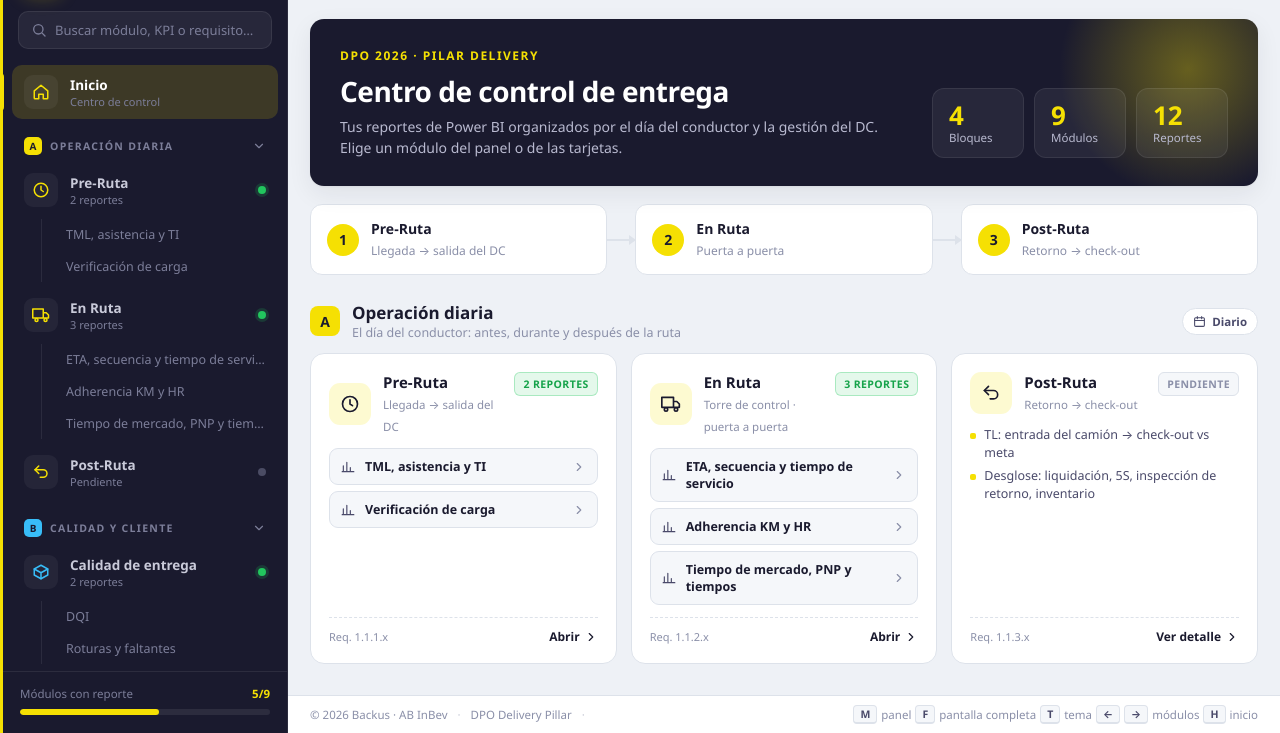
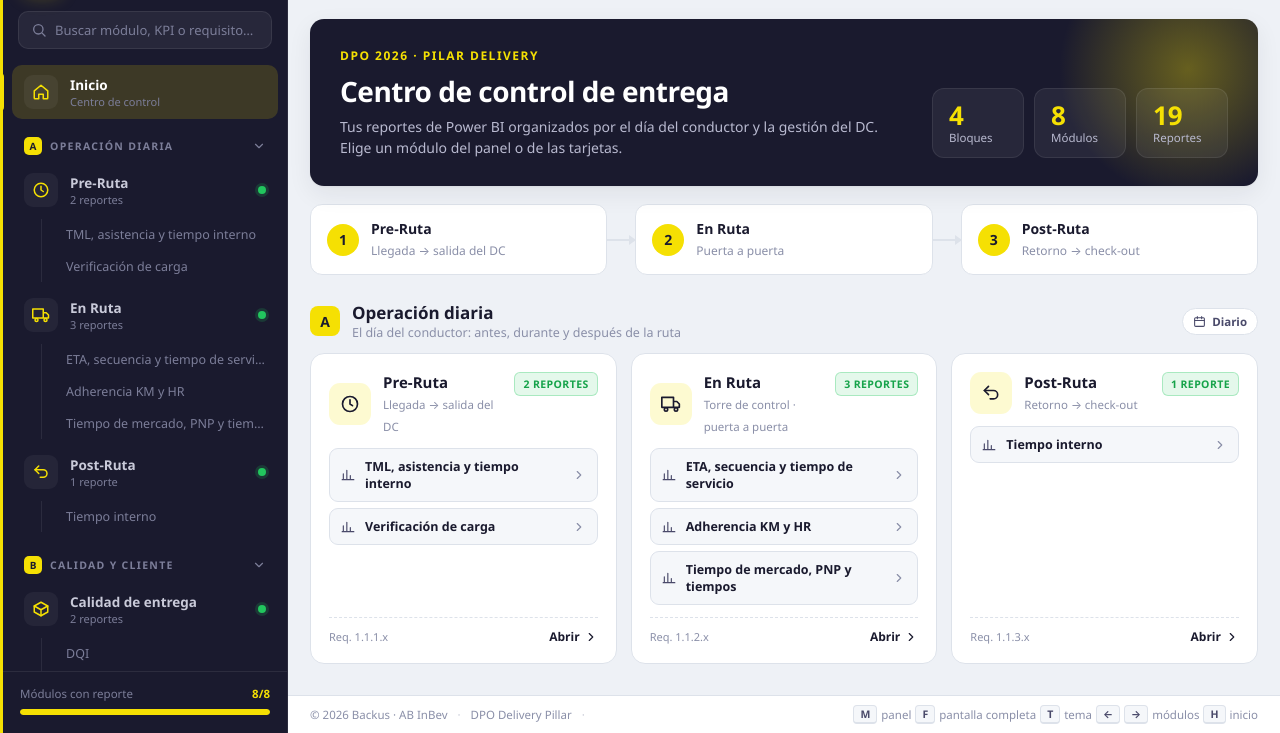
Before and after one commit to nayeliCr8/ControlOperativoBackus_PowerBI, a plain HTML site: page index.html in a window 1280 px wide. Shown: the part 67-800 px from the top of the page. Drawn offline with Linux system fonts and the light colour scheme.

Commit message:
Add files via upload

```diff
--- a/css/styles.css
+++ b/css/styles.css
@@ -18,9 +18,9 @@
 
     /* colores por bloque */
     --blk-a: #F5E003;   /* Operación diaria  */
-    --blk-b: #38BDF8;   /* Calidad & cliente */
-    --blk-c: #A78BFA;   /* Equipo            */
-    --blk-d: #34D399;   /* Gestión mensual   */
+    --blk-b: #F5E003;   /* Calidad & cliente */
+    --blk-c: #F5E003;   /* Equipo            */
+    --blk-d: #F5E003;   /* Gestión mensual   */
 
     --sb-w: 288px;
     --sb-w-mini: 76px;
--- a/js/main.js
+++ b/js/main.js
@@ -16,7 +16,7 @@ const BLOCKS = [
     { id: 'A', name: 'Operación diaria',  desc: 'El día del conductor: antes, durante y después de la ruta', freq: 'Diario',           color: 'var(--blk-a)' },
     { id: 'B', name: 'Calidad y cliente', desc: 'Lo que recibe y percibe el cliente',                         freq: 'Diario / semanal', color: 'var(--blk-b)' },
     { id: 'C', name: 'Equipo empoderado', desc: 'Lo que ve y reporta el conductor',                           freq: 'Diario',           color: 'var(--blk-c)' },
-    { id: 'D', name: 'Gestión mensual',   desc: 'Costos, productividad y comparación',                        freq: 'Mensual',          color: 'var(--blk-d)' }
+    { id: 'D', name: 'Gestión mensual',   desc: 'Comparación con otros DC y entre conductores',                        freq: 'Mensual',          color: 'var(--blk-d)' }
 ];
 
 // =========================================================
@@ -30,7 +30,7 @@ const MODULES = [
         id: 'pre-ruta', block: 'A', icon: 'clock',
         title: 'Pre-Ruta', subtitle: 'Llegada → salida del DC', reqs: '1.1.1.x',
         reports: [
-            { id: 'tml-asistencia',     title: 'TML, asistencia y TI', url: PBI + 'eyJrIjoiZDgzMDBiYmItZDk0ZC00YzBjLTkzNTctZmE0MDFkOTQyY2IzIiwidCI6Ijk4MjAxZmVmLWQ5ZjYtNGU2OC04NGY1LWMyNzA1MDc0ZTM0MiIsImMiOjR9' },
+            { id: 'tml-asistencia',     title: 'TML, asistencia y tiempo interno', url: PBI + 'eyJrIjoiZDgzMDBiYmItZDk0ZC00YzBjLTkzNTctZmE0MDFkOTQyY2IzIiwidCI6Ijk4MjAxZmVmLWQ5ZjYtNGU2OC04NGY1LWMyNzA1MDc0ZTM0MiIsImMiOjR9' },
             { id: 'verificacion-carga', title: 'Verificación de carga', url: PBI + 'eyJrIjoiODVhNzdlNmUtM2UxNS00YTc1LWI0NmItYjc2Y2U3YzVmNmYxIiwidCI6Ijk4MjAxZmVmLWQ5ZjYtNGU2OC04NGY1LWMyNzA1MDc0ZTM0MiIsImMiOjR9' }
         ],
         kpis: [
@@ -63,7 +63,10 @@ const MODULES = [
     {
         id: 'post-ruta', block: 'A', icon: 'return',
         title: 'Post-Ruta', subtitle: 'Retorno → check-out', reqs: '1.1.3.x',
-        reports: [],
+        reports: [
+            // mismo reporte que Pre-Ruta (TML, asistencia y tiempo interno)
+            { id: 'tiempo-interno', title: 'Tiempo interno', url: PBI + 'eyJrIjoiZDgzMDBiYmItZDk0ZC00YzBjLTkzNTctZmE0MDFkOTQyY2IzIiwidCI6Ijk4MjAxZmVmLWQ5ZjYtNGU2OC04NGY1LWMyNzA1MDc0ZTM0MiIsImMiOjR9' }
+        ],
         kpis: [
             ['TL: entrada del camión → check-out vs meta', '1.1.3.4'],
             ['Desglose: liquidación, 5S, inspección de retorno, inventario', '1.1.3.3']
@@ -88,23 +91,37 @@ const MODULES = [
     },
     {
         id: 'nivel-servicio', block: 'B', icon: 'target',
-        title: 'Nivel de servicio', subtitle: 'Rechazos · In Full · On Time · RTM', reqs: '1.4.3.x · 1.4.4.x',
-        reports: [],
+        title: 'Nivel de servicio', subtitle: 'Rechazos · OTIF · T2 RTM', reqs: '1.4.2.x · 1.4.3.x · 1.4.4.x',
+        reports: [
+            { id: 'rechazos',        title: 'Rechazos',        url: PBI + 'eyJrIjoiZTRjYTgxNmEtZWI0OC00NzJmLTk5YjgtN2U3ZTRjM2NmZDI0IiwidCI6Ijk4MjAxZmVmLWQ5ZjYtNGU2OC04NGY1LWMyNzA1MDc0ZTM0MiIsImMiOjR9' },
+            { id: 'rechazos-diario', title: 'Rechazos diario', url: PBI + 'eyJrIjoiMjM5ZjhkOWYtZDU5Ni00ZTQ2LTgyYTctMGVkMjBiNzkxNjVlIiwidCI6Ijk4MjAxZmVmLWQ5ZjYtNGU2OC04NGY1LWMyNzA1MDc0ZTM0MiIsImMiOjR9' },
+            // Reportes del área de trabajo (piden iniciar sesión con la cuenta corporativa).
+            // "url" = versión para insertar en la página · "open" = link original de Power BI
+            { id: 'otif', title: 'OTIF · In Full On Time',
+              url:  'https://app.powerbi.com/reportEmbed?reportId=f846f19a-e9ca-4545-bf9f-4539b50a90ac&groupId=a96bc930-831f-4176-8d43-26b4909b6c93&pageName=06bf4fddbb0d1c918492&autoAuth=true',
+              open: 'https://app.powerbi.com/groups/a96bc930-831f-4176-8d43-26b4909b6c93/reports/f846f19a-e9ca-4545-bf9f-4539b50a90ac/06bf4fddbb0d1c918492?language=es-419&experience=power-bi' },
+            { id: 't2-rtm', title: 'T2 RTM',
+              url:  'https://app.powerbi.com/reportEmbed?reportId=2d823f45-d224-4a4a-afcd-71a29e25885b&pageName=bc0d1c4b0c414b04fbb6&autoAuth=true',
+              open: 'https://app.powerbi.com/groups/me/reports/2d823f45-d224-4a4a-afcd-71a29e25885b/bc0d1c4b0c414b04fbb6?experience=power-bi' }
+        ],
         kpis: [
+            ['OTIF: In Full y On Time con sus causas', '1.4.3.6 · 1.4.4.2'],
+            ['% comunicaciones enviadas al cliente (en ruta, no planificado, ETA)', '1.4.2.3'],
             ['Rechazos por motivo, % modulados y resueltos por el conductor', '1.4.3.5'],
             ['KPI RTM 2T y problemas principales', '1.4.3.4'],
             ['In Full y sus causas', '1.4.3.6'],
             ['On Time: desviación por causa', '1.4.4.2'],
             ['Tendencia On Time', '1.4.4.5']
         ],
-        sources: 'SAP / RTM, CORE, ruteo', routine: 'Semanal con el enrutador'
+        sources: 'SAP / RTM, CORE, ruteo, mensajería', routine: 'Semanal con el enrutador'
     },
     {
         id: 'cliente', block: 'B', icon: 'star',
-        title: 'Experiencia del cliente', subtitle: 'NPS · RMD · reclamos · notificaciones', reqs: '1.4.1.x · 1.4.2.x · 1.5.1.x',
+        title: 'Experiencia del cliente', subtitle: 'NPS · RMD · reclamos · comunicación', reqs: '1.4.1.x · 1.4.2.x · 1.5.1.x',
         reports: [
-            { id: 'nps-rmd',          title: 'NPS, RMD y reclamos', url: PBI + 'eyJrIjoiZTM3ZWQ2N2UtOWNkZi00ZTE2LWI0ZWMtNzM4NjgwY2ZiMjFhIiwidCI6Ijk4MjAxZmVmLWQ5ZjYtNGU2OC04NGY1LWMyNzA1MDc0ZTM0MiIsImMiOjR9' },
-            { id: 'notificacion-pdv', title: 'Notificación PDV',    url: PBI + 'eyJrIjoiOTcwMmRiZDUtNGVlYi00MTY4LWI5NzUtMWVkMjdmOGI1M2NiIiwidCI6Ijk4MjAxZmVmLWQ5ZjYtNGU2OC04NGY1LWMyNzA1MDc0ZTM0MiIsImMiOjR9' }
+            { id: 'nps-rmd',              title: 'NPS, RMD y reclamos',          url: PBI + 'eyJrIjoiZTM3ZWQ2N2UtOWNkZi00ZTE2LWI0ZWMtNzM4NjgwY2ZiMjFhIiwidCI6Ijk4MjAxZmVmLWQ5ZjYtNGU2OC04NGY1LWMyNzA1MDc0ZTM0MiIsImMiOjR9' },
+            { id: 'comunicacion-cliente', title: 'Comunicación con el cliente', url: PBI + 'eyJrIjoiZGJhNmEwZjMtNGM4OC00ZDFmLTkzYTYtZWNkOTM3ZDdlZmNjIiwidCI6IjZjNjJhOGE3LTIxNzktNDk0MS04NGFhLTdjOWJmYjNkZmVmNiIsImMiOjR9&pageName=ead499058ce02e90ea44' },
+            { id: 'notificacion-pdv',     title: 'Notificación PDV',             url: PBI + 'eyJrIjoiOTcwMmRiZDUtNGVlYi00MTY4LWI5NzUtMWVkMjdmOGI1M2NiIiwidCI6Ijk4MjAxZmVmLWQ5ZjYtNGU2OC04NGY1LWMyNzA1MDc0ZTM0MiIsImMiOjR9' }
         ],
         kpis: [
             ['Califica mi entrega y quejas (todas las fuentes, ≤3★)', '1.4.1.2'],
@@ -135,20 +152,11 @@ const MODULES = [
 
     // ---------------- D · GESTIÓN MENSUAL ----------------
     {
-        id: 'finanzas', block: 'D', icon: 'coin',
-        title: 'Finanzas y productividad', subtitle: 'VLC · presupuesto · Productividad Total', reqs: '1.3.x',
-        reports: [],
-        kpis: [
-            ['VLC y VLC/HL: real vs presupuesto y vs LE', '1.3.1.1'],
-            ['Top 3 causas desfavorables con plan de acción', '1.3.1.2'],
-            ['Productividad Total (volumen / horas)', '1.3.1.4']
+        id: 'benchmark', block: 'D', icon: 'bars',
+        title: 'Benchmark SKPI', subtitle: 'Benchmark interno · ranking y clúster', reqs: '1.5.2.x',
+        reports: [
+            { id: 'benchmark-interno', title: 'Benchmark interno', url: PBI + 'eyJrIjoiMWRmMDdjNzUtMGE1MC00MGNlLTgyNzctOWFmODc5Y2UyMGY3IiwidCI6Ijk4MjAxZmVmLWQ5ZjYtNGU2OC04NGY1LWMyNzA1MDc0ZTM0MiIsImMiOjR9' }
         ],
-        sources: 'MALU, SCFD', routine: 'Mensual'
-    },
-    {
-        id: 'benchmark', block: 'D', icon: 'bars',
-        title: 'Benchmark SKPI', subtitle: 'Ranking conductores y clúster', reqs: '1.5.2.x',
-        reports: [],
         kpis: [
             ['Ranking de conductores: mejores y peores (OWD)', '1.5.2.2'],
             ['Comparación con DC del clúster', '1.5.2.3'],
@@ -160,11 +168,11 @@ const MODULES = [
 
 // Rutinas que se muestran en la página de inicio (ids de módulo o de reporte)
 const ROUTINES = [
-    { when: 'Reunión matinal', icon: 'clock',    items: ['tml-asistencia', 'workstation', 'dqi', 'nivel-servicio'] },
-    { when: 'Durante el día',  icon: 'truck',    items: ['eta-secuencia', 'tiempo-mercado', 'notificacion-pdv'] },
-    { when: 'Cierre del día',  icon: 'return',   items: ['post-ruta', 'verificacion-carga'] },
-    { when: 'Semanal',         icon: 'calendar', items: ['adherencia-km-hr', 'roturas-faltantes', 'nps-rmd'] },
-    { when: 'Mensual',         icon: 'calendar', items: ['retroalimentacion', 'cinco-porques', 'finanzas', 'benchmark'] }
+    { when: 'Reunión matinal', icon: 'clock',    items: ['tml-asistencia', 'workstation', 'dqi', 'rechazos-diario'] },
+    { when: 'Durante el día',  icon: 'truck',    items: ['eta-secuencia', 'tiempo-mercado', 'notificacion-pdv', 'comunicacion-cliente'] },
+    { when: 'Cierre del día',  icon: 'return',   items: ['tiempo-interno', 'verificacion-carga'] },
+    { when: 'Semanal',         icon: 'calendar', items: ['otif', 't2-rtm', 'rechazos', 'adherencia-km-hr', 'roturas-faltantes', 'nps-rmd'] },
+    { when: 'Mensual',         icon: 'calendar', items: ['retroalimentacion', 'cinco-porques', 'benchmark-interno'] }
 ];
 
 const REFRESH_TIME = 5 * 60 * 1000;   // auto-actualizar cada 5 min
@@ -190,15 +198,28 @@ const store = {
 };
 const blockOf = (m) => BLOCKS.find(b => b.id === m.block);
 const viewUrl = (i) => (i !== null && VIEWS[i] && VIEWS[i].r && VIEWS[i].r.url) ? VIEWS[i].r.url.trim() : '';
+const viewOpenUrl = (i) => (VIEWS[i] && VIEWS[i].r && VIEWS[i].r.open) ? VIEWS[i].r.open : buildUrl(viewUrl(i));
 const viewTitle = (i) => VIEWS[i].r ? VIEWS[i].r.title : VIEWS[i].m.title;
 const firstViewOf = (moduleId) => VIEWS.findIndex(v => v.m.id === moduleId);
 const viewByKey = (key) => { const i = VIEWS.findIndex(v => v.key === key); return i >= 0 ? i : firstViewOf(key); };
 const icon = (name, cls = 'i') => `<svg class="${cls}"><use href="#i-${name}"/></svg>`;
 
-// Agrega navContentPaneEnabled=false para ocultar la barra de páginas de Power BI
+// Convierte el link al formato que se puede mostrar dentro de la página:
+//  · Links "Publicar en web" (view?r=...)  → se usan tal cual
+//  · Links de área de trabajo (groups/.../reports/...) → reportEmbed (pide inicio de sesión corporativo)
+// y agrega navContentPaneEnabled=false para ocultar la barra de páginas.
+function toEmbed(url) {
+    const m = url.match(/app\.powerbi\.com\/groups\/([^/]+)\/reports\/([0-9a-f-]{36})(?:\/([^/?#]+))?/i);
+    if (!m) return url;
+    const [, group, report, page] = m;
+    let u = 'https://app.powerbi.com/reportEmbed?reportId=' + report + '&autoAuth=true';
+    if (group && group.toLowerCase() !== 'me') u += '&groupId=' + group;
+    if (page && !/^reportsection$/i.test(page)) u += '&pageName=' + page;
+    return u;
+}
 function buildUrl(url, bust) {
     if (!url) return '';
-    let u = url.trim();
+    let u = toEmbed(url.trim());
     if (!/navContentPaneEnabled=/i.test(u)) u += (u.includes('?') ? '&' : '?') + 'navContentPaneEnabled=false';
     if (bust) u += '&_t=' + Date.now();
     return u;
@@ -475,12 +496,12 @@ function refreshCurrent(bust = false) {
 
 function openInNewTab() {
     if (!viewUrl(current)) return;
-    window.open(buildUrl(viewUrl(current)), '_blank', 'noopener');
+    window.open(viewUrl(current), '_blank', 'noopener');
 }
 
 function copyLink() {
     if (!viewUrl(current)) return;
-    const url = buildUrl(viewUrl(current));
+    const url = viewUrl(current);
     const done = () => toast('Link copiado');
     if (navigator.clipboard) navigator.clipboard.writeText(url).then(done).catch(() => fallbackCopy(url, done));
     else fallbackCopy(url, done);
```
Also changed, not shown: index.html (+2 -2 lines), 1 other file.
